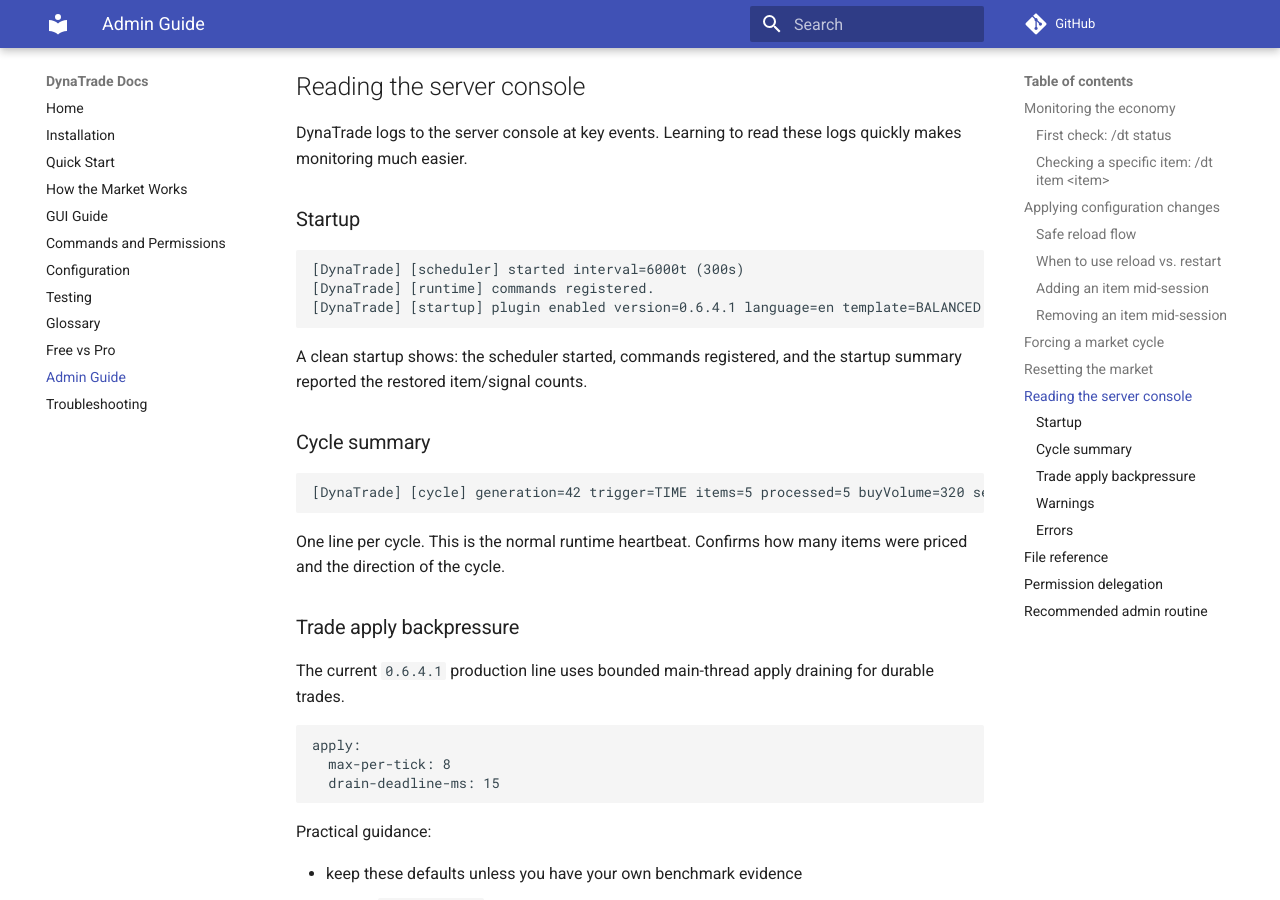
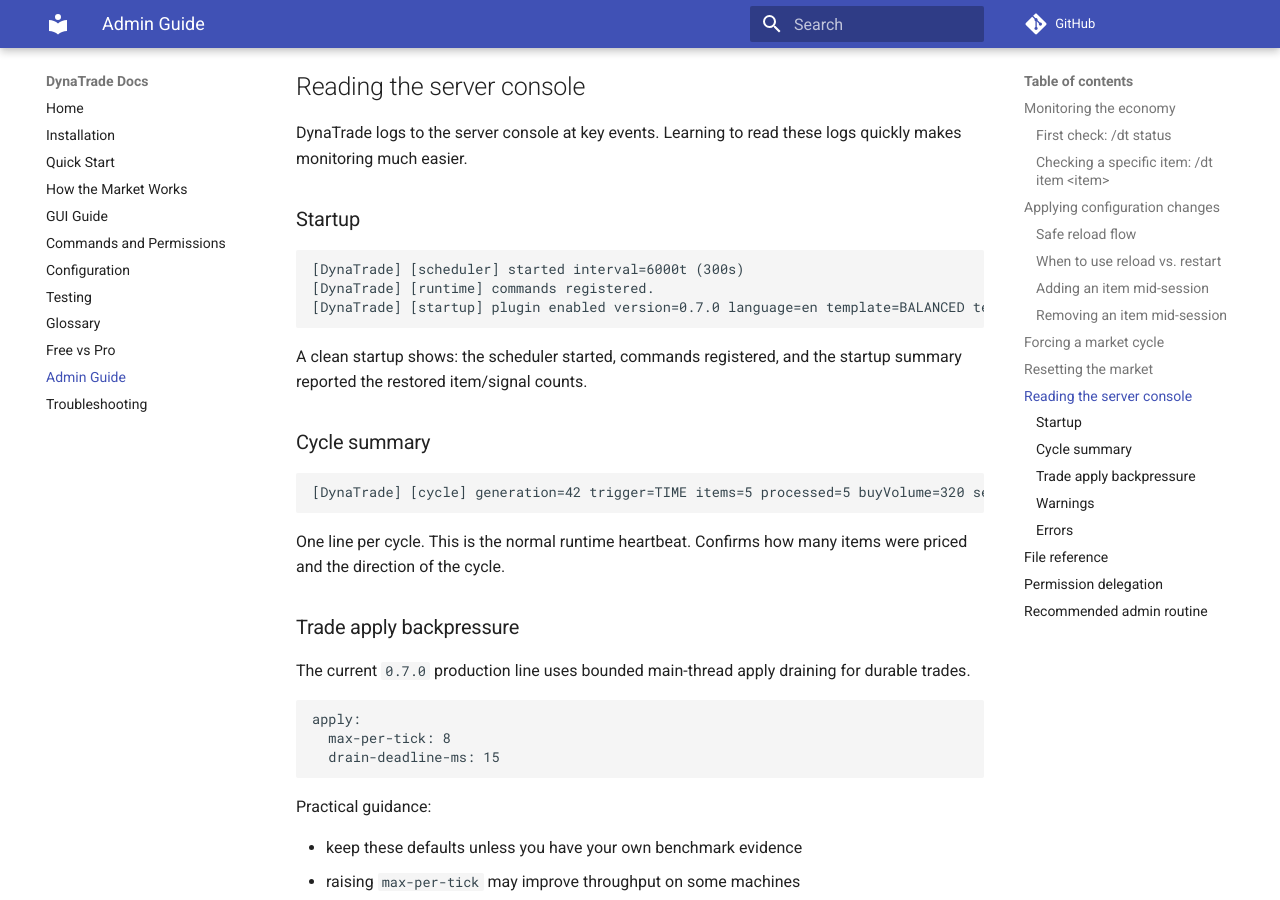
Before and after one commit to jeanmattcs/dynatrade-docs, an MkDocs documentation site: the page built from docs/Admin-Guide.md, in a window 1280 px wide and 900 px high, scrolled down 3697 px. Built offline with MkDocs 1.6.1 and Material for MkDocs 9.7.7, drawn with Linux system fonts in a browser that asks for light colours; comment, search, counter and statistics services are not loaded.

Commit message:
docs(release): update documentation for DynaTrade version 0.7.0

````diff
--- a/docs/Admin-Guide.md
+++ b/docs/Admin-Guide.md
@@ -151,7 +151,7 @@ DynaTrade logs to the server console at key events. Learning to read these logs
 ```
 [DynaTrade] [scheduler] started interval=6000t (300s)
 [DynaTrade] [runtime] commands registered.
-[DynaTrade] [startup] plugin enabled version=0.6.4.1 language=en template=BALANCED templateOverrides=2 economy=ready restoredItems=32 restoredSignals=3
+[DynaTrade] [startup] plugin enabled version=0.7.0 language=en template=BALANCED templateOverrides=2 economy=ready restoredItems=32 restoredSignals=3
 ```
 
 A clean startup shows: the scheduler started, commands registered, and the startup summary reported the restored item/signal counts.
@@ -166,7 +166,7 @@ One line per cycle. This is the normal runtime heartbeat. Confirms how many item
 
 ### Trade apply backpressure
 
-The current `0.6.4.1` production line uses bounded main-thread apply draining for durable trades.
+The current `0.7.0` production line uses bounded main-thread apply draining for durable trades.
 
 ```yaml
 apply:
````
Also changed, not shown: README.md (+1 -1 lines), docs/Configuration.md (+1 -1 lines), docs/Installation.md (+1 -1 lines), docs/Testing.md (+2 -2 lines), docs/Troubleshooting.md (+1 -1 lines), docs/index.md (+2 -2 lines).
